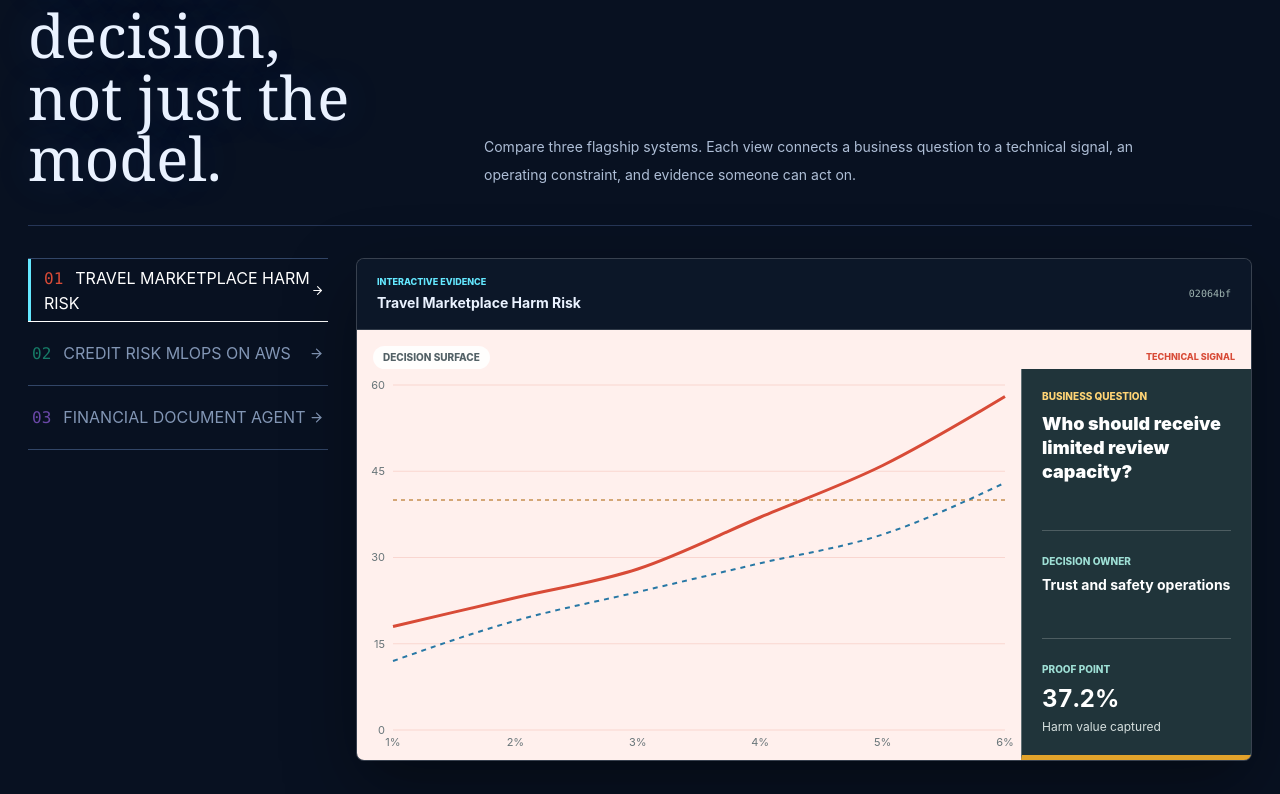
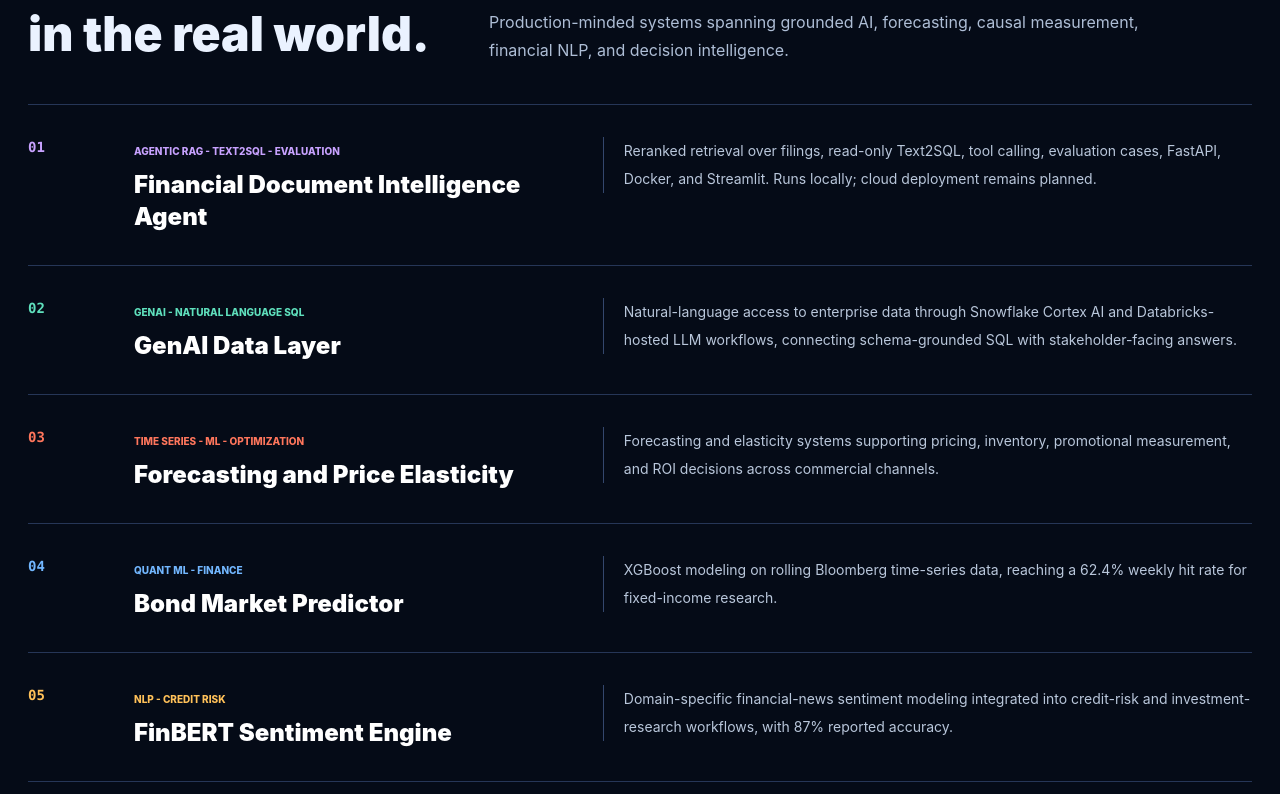
Before and after one commit to Ayush210895/ai-quality-lab, a React (Vite) app: page / in a window 1280 px wide. Shown: the part 1126-1920 px from the top of the page. Built offline with nearby package versions, Linux system fonts and the light colour scheme.

Commit message:
Simplify homepage project navigation

```diff
--- a/src/PortfolioSite.tsx
+++ b/src/PortfolioSite.tsx
@@ -420,9 +420,7 @@ export function ConstellationField() {
 function UnifiedHome({ onHome, onProjects, onOpenLab, onSelectProject }: Pick<PortfolioSiteProps, "onHome" | "onProjects" | "onOpenLab" | "onSelectProject">) {
   const reducedMotion = useReducedMotion();
   const flagships = FLAGSHIP_NAMES.map((name) => projectStories.find((project) => project.name === name)).filter((project): project is ProjectStory => Boolean(project));
-  const [activeName, setActiveName] = useState<(typeof FLAGSHIP_NAMES)[number]>(FLAGSHIP_NAMES[0]);
   const [previewName, setPreviewName] = useState<(typeof FLAGSHIP_NAMES)[number] | null>(null);
-  const activeProject = flagships.find((project) => project.name === activeName) ?? flagships[0];
   const previewProject = flagships.find((project) => project.name === previewName);
   const assetBase = import.meta.env.BASE_URL;
 
@@ -456,7 +454,7 @@ function UnifiedHome({ onHome, onProjects, onOpenLab, onSelectProject }: Pick<Po
             </div>
           </div>
           <div className="mt-9 grid gap-7 lg:grid-cols-[1fr_320px] lg:items-end">
-            <div><p className="text-base font-black text-white">Applied AI and ML systems for decisions that need evidence.</p><p className="mt-2 max-w-3xl text-base font-semibold leading-8 text-[#cad5e8]">I build causal inference systems and GenAI agents that defend the number behind the answer, connecting experimentation, Snowflake and Databricks LLM workflows, forecasting, NLP, and production ML with decisions that can survive scrutiny.</p><div className="mt-6 flex flex-wrap gap-2"><button type="button" className="inline-flex min-h-11 items-center gap-2 rounded-[4px] bg-[#2d92ff] px-4 text-sm font-black text-white" onClick={onProjects}><LayoutGrid size={17} /> Explore selected work</button><button type="button" className="inline-flex min-h-11 items-center gap-2 rounded-[4px] border border-[#38527c] bg-[#0b1425]/80 px-4 text-sm font-bold" onClick={onOpenLab}><FlaskConical size={17} /> Quality Lab</button><a className="inline-flex min-h-11 items-center gap-2 rounded-[4px] border border-[#38527c] px-4 text-sm font-bold" href={`${assetBase}assets/Ayush_Soni_Resume_BigTech_Generalist.pdf`} download><Download size={17} /> Resume</a></div></div>
+            <div><p className="text-base font-black text-white">Applied AI and ML systems for decisions that need evidence.</p><p className="mt-2 max-w-3xl text-base font-semibold leading-8 text-[#cad5e8]">I build causal inference systems and GenAI agents that defend the number behind the answer, connecting experimentation, Snowflake and Databricks LLM workflows, forecasting, NLP, and production ML with decisions that can survive scrutiny.</p><div className="mt-6 flex flex-wrap gap-2"><button type="button" className="group inline-flex min-h-11 items-center gap-2 rounded-[4px] border border-[#4d6386] bg-[#0b1425]/55 px-4 text-sm font-black text-[#64e8ff] hover:border-[#64e8ff] hover:bg-[#10213c]" onClick={onProjects}>View Project Atlas <ArrowRight className="transition-transform group-hover:translate-x-1" size={17} /></button><button type="button" className="inline-flex min-h-11 items-center gap-2 rounded-[4px] border border-[#38527c] bg-[#0b1425]/80 px-4 text-sm font-bold" onClick={onOpenLab}><FlaskConical size={17} /> Quality Lab</button><a className="inline-flex min-h-11 items-center gap-2 rounded-[4px] border border-[#38527c] px-4 text-sm font-bold" href={`${assetBase}assets/Ayush_Soni_Resume_BigTech_Generalist.pdf`} download><Download size={17} /> Resume</a></div></div>
             <div className="space-y-2 border-l border-[#263d65] pl-5 font-mono text-[10px] font-bold uppercase tracking-[.12em] text-[#8ba7d1]"><p><span className="text-[#ff765c]">01</span> United States</p><p><span className="text-[#5fe0bd]">02</span> DISH / EchoStar</p><p><span className="text-[#c8a2ff]">03</span> Northeastern - M.S. Data Analytics</p><p><span className="text-[#ffc159]">04</span> Open to relocate</p></div>
           </div>
           <div className="capability-rail mt-10 grid grid-cols-2 border border-[#263657] md:grid-cols-4"><div><strong>AI/ML</strong><span>Model development</span></div><div><strong>GenAI</strong><span>Enterprise agents</span></div><div><strong>Causal</strong><span>Lift and forecasting</span></div><div><strong>MLOps</strong><span>Production systems</span></div></div>
@@ -468,25 +466,6 @@ function UnifiedHome({ onHome, onProjects, onOpenLab, onSelectProject }: Pick<Po
           <HomeProof value="75%+" label="N-4 forecast accuracy target exceeded" accent="#5fe0bd" />
           <HomeProof value="30%" label="Faster executive decision-making" accent="#ff765c" />
           <HomeProof value="40%" label="Less manual reporting effort" accent="#c8a2ff" />
-        </div>
-      </section>
-
-      <section className="decision-console border-b border-[#263657] bg-[#0a1425]/82 py-16 backdrop-blur-[2px] lg:py-24">
-        <div className="mx-auto max-w-[1500px] px-4 md:px-7">
-          <div className="grid gap-6 border-b border-[#263657] pb-9 lg:grid-cols-[.72fr_1.28fr] lg:items-end">
-            <div><p className="text-xs font-extrabold uppercase text-[#64e8ff]">Evidence studio</p><h2 className="portfolio-display mt-3 text-4xl leading-[1.02] sm:text-6xl">Test the decision,<br />not just the model.</h2></div>
-            <p className="max-w-2xl text-sm leading-7 text-[#aebed6]">Compare three flagship systems. Each view connects a business question to a technical signal, an operating constraint, and evidence someone can act on.</p>
-          </div>
-          <div className="mt-8 grid gap-7 lg:grid-cols-[300px_minmax(0,1fr)] lg:items-start">
-            <div className="decision-selector">{flagships.map((project, index) => <button key={project.name} type="button" aria-pressed={project.name === activeName} className={`flex min-h-16 w-full items-center justify-between border-b px-1 text-left text-xs font-extrabold uppercase transition-colors ${project.name === activeName ? "border-white text-white" : "border-[#324667] text-[#8296b5] hover:text-[#64e8ff]"}`} onClick={() => setActiveName(project.name as (typeof FLAGSHIP_NAMES)[number])}><span><span className="mr-3 font-mono" style={{ color: project.accent }}>0{index + 1}</span>{project.displayName}</span><ArrowRight size={15} /></button>)}</div>
-          <motion.div key={activeProject.name} className="unified-artifact overflow-hidden" initial={reducedMotion ? false : { opacity: 0, y: 12 }} animate={{ opacity: 1, y: 0 }} transition={{ duration: .32 }}>
-            <div className="flex items-center justify-between gap-4 border-b border-white/15 bg-[#0c1728] px-5 py-4">
-              <span><span className="block text-[9px] font-extrabold uppercase text-[#64e8ff]">Interactive evidence</span><strong className="mt-1 block text-sm">{activeProject.displayName}</strong></span>
-              <span className="font-mono text-[10px] text-[#9fb4b1]">{activeProject.sourceCommit}</span>
-            </div>
-            <div className="h-[430px]"><VisualStage project={activeProject} /></div>
-          </motion.div>
-          </div>
         </div>
       </section>
 
--- a/src/index.css
+++ b/src/index.css
@@ -168,16 +168,6 @@ input[type="range"] { accent-color: #087e72; }
   inset-inline: max(1rem, calc((100vw - 1500px) / 2));
   border-inline: 1px solid rgb(255 255 255 / 8%);
 }
-
-.unified-artifact {
-  border: 1px solid rgb(255 255 255 / 18%);
-  border-radius: 8px;
-  background: #0c1728;
-  box-shadow: 0 24px 70px rgb(0 0 0 / 38%);
-}
-
-.decision-selector button:first-child { border-top: 1px solid #324667; }
-.decision-selector button[aria-pressed="true"] { box-shadow: inset 3px 0 0 #64e8ff; padding-left: 1rem; }
 
 .signal-field {
   border-radius: 0;
@@ -385,10 +375,6 @@ input[type="range"] { accent-color: #087e72; }
   .capability-rail > div:nth-child(2) { border-right: 0; }
   .capability-rail > div:nth-child(-n + 2) { border-bottom: 1px solid #263657; }
   .capability-rail strong { font-size: 1.55rem; }
-  .unified-artifact {
-    border-radius: 8px;
-    box-shadow: 0 18px 42px rgb(0 0 0 / 34%);
-  }
   .signal-field {
     border-radius: 0;
     box-shadow: none;
```
Also changed, not shown: 8 other files (tests, documents, lock files or other folders).
